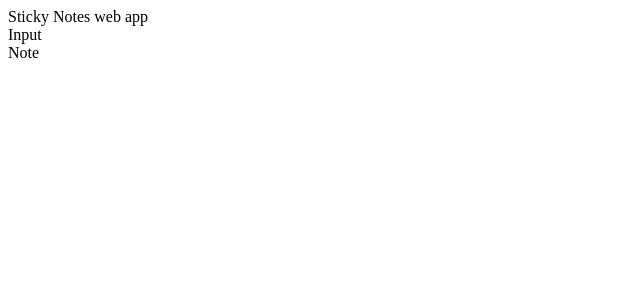
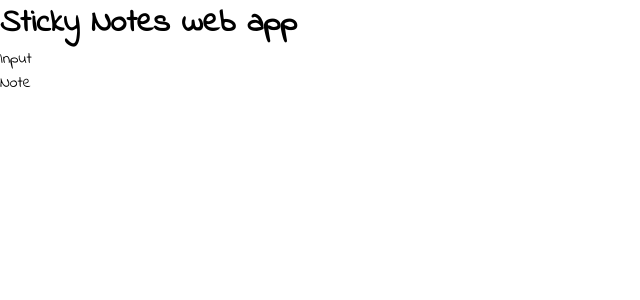
Before and after one commit to Mahdi-Hazrati/sticky-notes, a React (Create React App) app: page / in a window 1280 px wide. Shown: the top 300 px of the page, without its empty margins (0-640 px from the left). Built offline with nearby package versions, Linux system fonts and the light colour scheme.

Commit message:
Config Font

```diff
--- a/public/index.html
+++ b/public/index.html
@@ -8,8 +8,7 @@
       name="description"
       content="Sticky notes web app - save your note and do it"
     />
-    <link rel="apple-touch-icon" href="%PUBLIC_URL%/Sticky-Notes-Logo.png" />
-    <title>Sticky Note - web app</title>
+    <title>Sticky Notes | web app</title>
   </head>
   <body>
     <div id="root"></div>
--- a/src/App/App.css
+++ b/src/App/App.css
@@ -0,0 +1,13 @@
+*{
+    padding: 0;
+    margin: 0;
+    box-sizing: border-box;
+}
+@font-face {
+    font-family: main-font;
+    src: url("../Assets/Fonts/IndieFlower-Regular.ttf");
+}
+body{
+    font-family: "main-font";
+    font-size: 16px;
+}
--- a/src/App/App.jsx
+++ b/src/App/App.jsx
@@ -6,8 +6,9 @@ import './App.css';
 
 function App() {
   return (
-    <div className="app">
-      Sticky Notes web app
+    <div className="app col-sm-6 col-md-4">
+
+      <h1>Sticky Notes web app</h1>
       <Input />
       <Note />
     </div>
```
Also changed, not shown: src/Assets/Fonts/IndieFlower-Regular.ttf (added).
